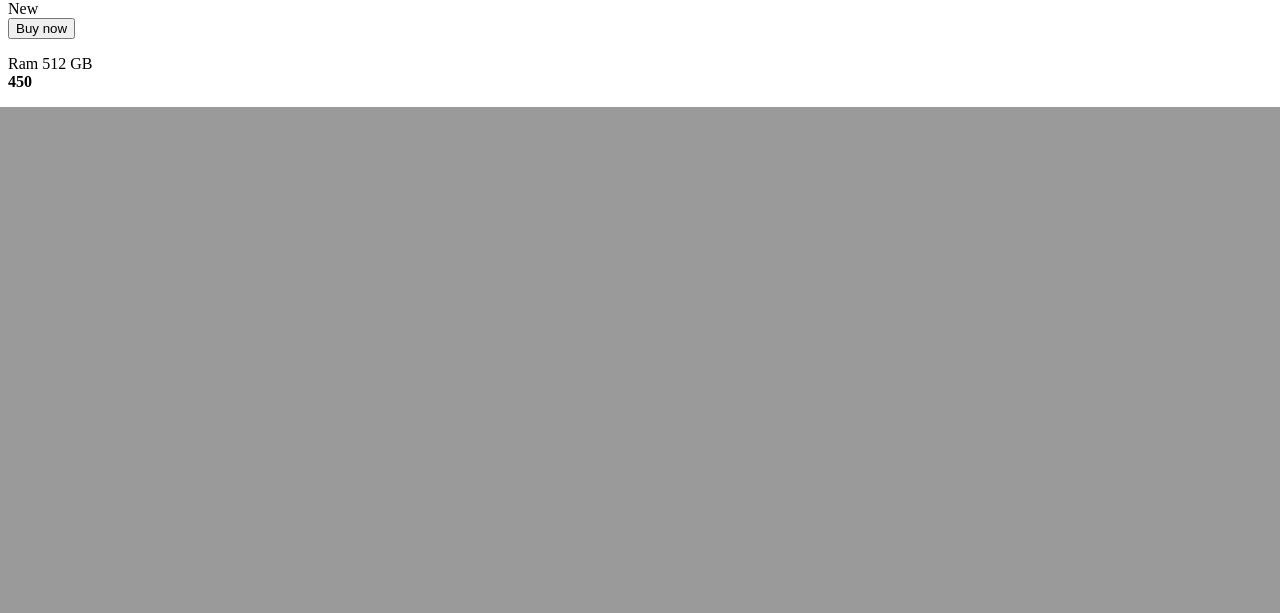
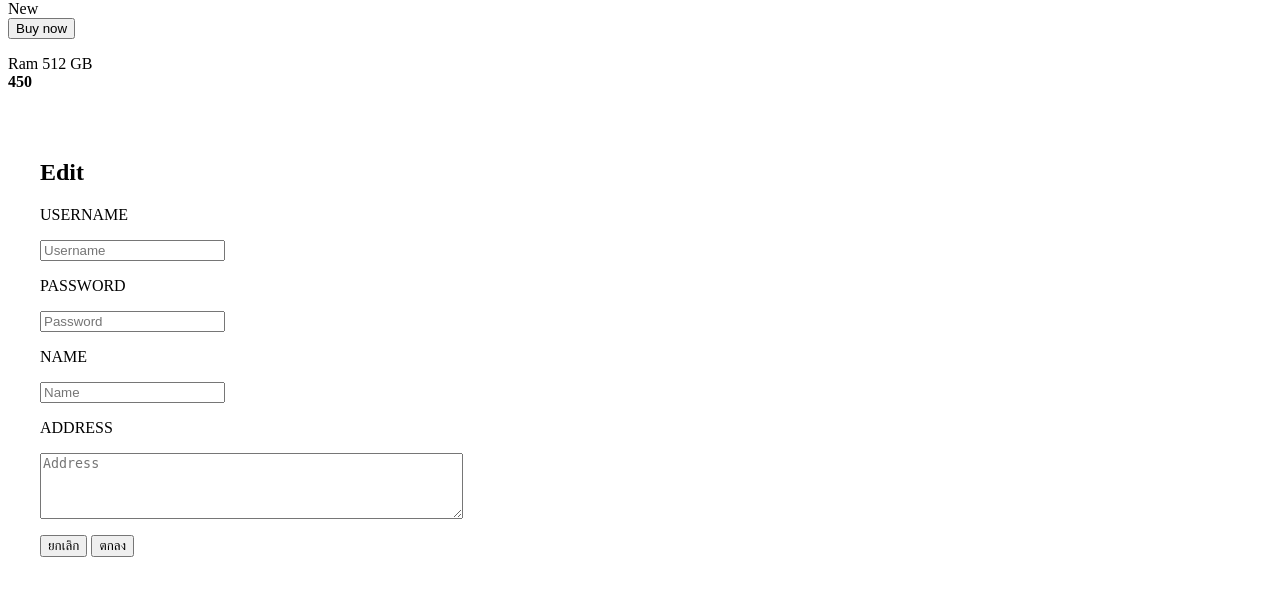
Before and after one commit to PuPeepPuPeep/texas5, a PHP site: page /product.php in a window 1280 px wide. Shown: the part 1054-1667 px from the top of the page. Before the commit the page ends 1161 px from the top, so only its background shows below. Run offline with PHP 8.4, Linux system fonts and the light colour scheme; data comes from the database, SQL or seed files in the repository.

Commit message:
Edit Sys in process

```diff
--- a/adminlogin.php
+++ b/adminlogin.php
@@ -12,5 +12,5 @@ if($numrow==0){
 }else{
     header("Location:index.php");
 }
-$_SESSION['name']=$row['A_ID'];
+$_SESSION['admin']=$row['A_ID'];
 ?>
--- a/product.php
+++ b/product.php
@@ -20,11 +20,36 @@
           <span class="w3-tag w3-display-topleft">New</span>
           <div class="w3-display-middle w3-display-hover">
             <button class="w3-button w3-red">Buy now <i class="fa fa-shopping-cart"></i></button>
-          </div>
-        </div>
+          </div>';
+          if(isset($_SESSION['admin'])){
+            echo '<div class="w3-display-bottom w3-display-hover">
+            <button href="javascript:void(0)" type="button" class="w3-button w3-red">Edit<i class="fa fa-shopping-cart"></i></button>
+            </div>';
+          }
+        echo '</div>
           <p>'.$row["P_name"].'<br><b>'.$row["P_price"].'</b></p>
         </div>
       </div>';
     }
   ?>
 </div>
+<div id="edit" class="w3-modal">
+  <div class="w3-modal-content w3-animate-zoom" style="padding:32px">
+    <div class="w3-container w3-white w3-center">
+      <form action="register.php" method="post">
+        <h2 class="w3-wide">Edit</h2>
+        <p>USERNAME</p>
+        <p><input name="user" class="w3-input w3-border" type="text" placeholder="Username"></p>
+        <p>PASSWORD</p>
+        <p><input name="pass" class="w3-input w3-border" type="password" placeholder="Password"></p>
+        <p>NAME</p>
+        <p><input name="name" class="w3-input w3-border" type="text" placeholder="Name"></p>
+        <p>ADDRESS</p>
+        <p><textarea name="address" rows="4" cols="50" class="w3-input w3-border" placeholder="Address" ></textarea></p>
+        <button type="button" class="btn btn-danger" onclick="document.getElementById('newsletter').style.display='none'">ยกเลิก</button>
+        <button type="submit" class="btn btn-success">ตกลง</button>
+        <!--<i onclick="document.getElementById('newsletter').style.display='none'" class="fa fa-remove w3-right w3-button w3-transparent w3-xxlarge"></i>-->                     <!-- ตัวกากะบาท -->
+      </form>
+    </div>
+  </div>
+</div>
--- a/sidebar_menu.php
+++ b/sidebar_menu.php
@@ -77,6 +77,10 @@ if (isset($_GET['logout'])){
         if (isset($_SESSION['name'])){
           echo $_SESSION['name'];
         }
+        if (isset($_SESSION['admin'])){
+         // echo "<button onclick="document.getElementById('newsletter').style.display='block'">Add Product</button>";
+          echo $_SESSION['admin'];
+        }
       ?>
 
     </p>
```
